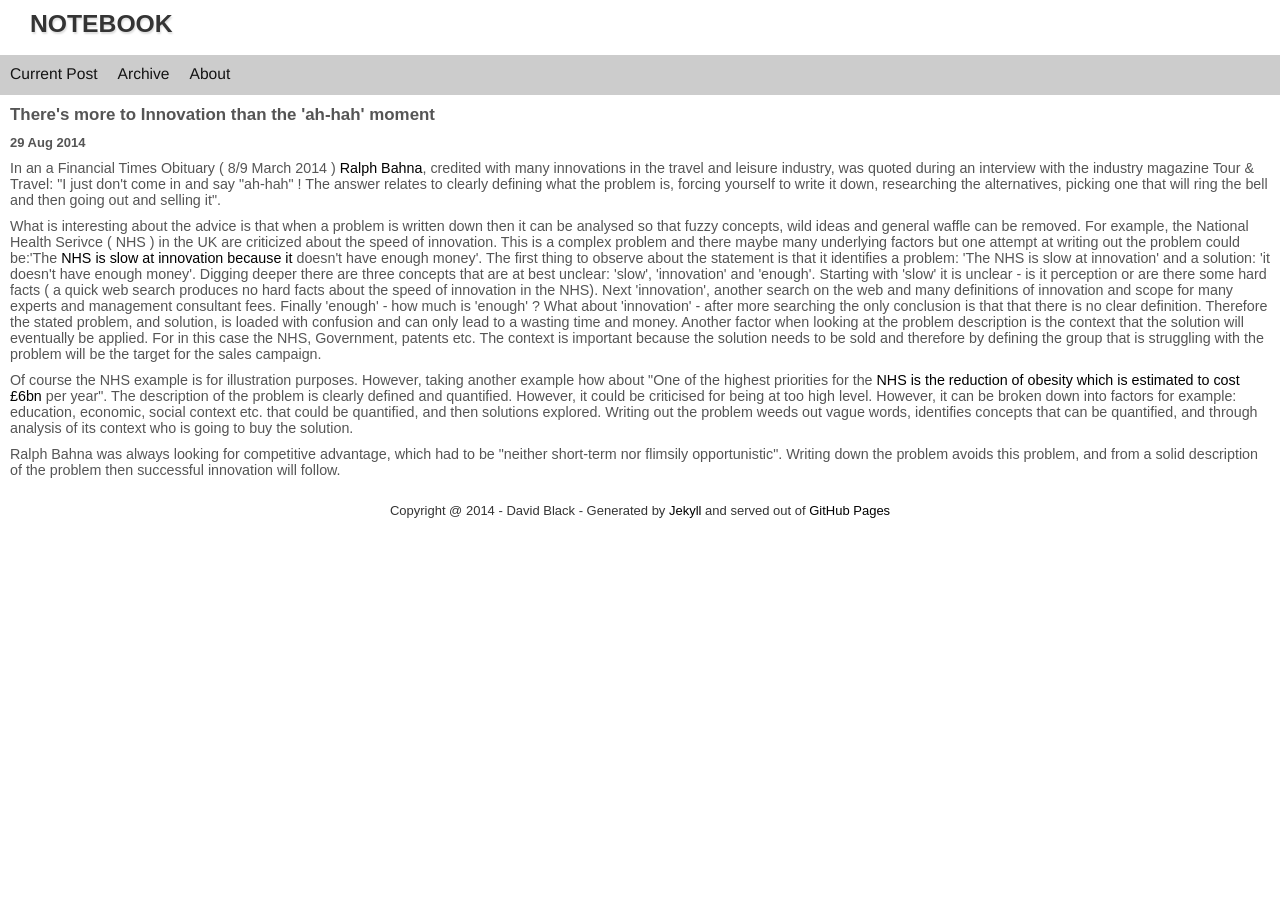
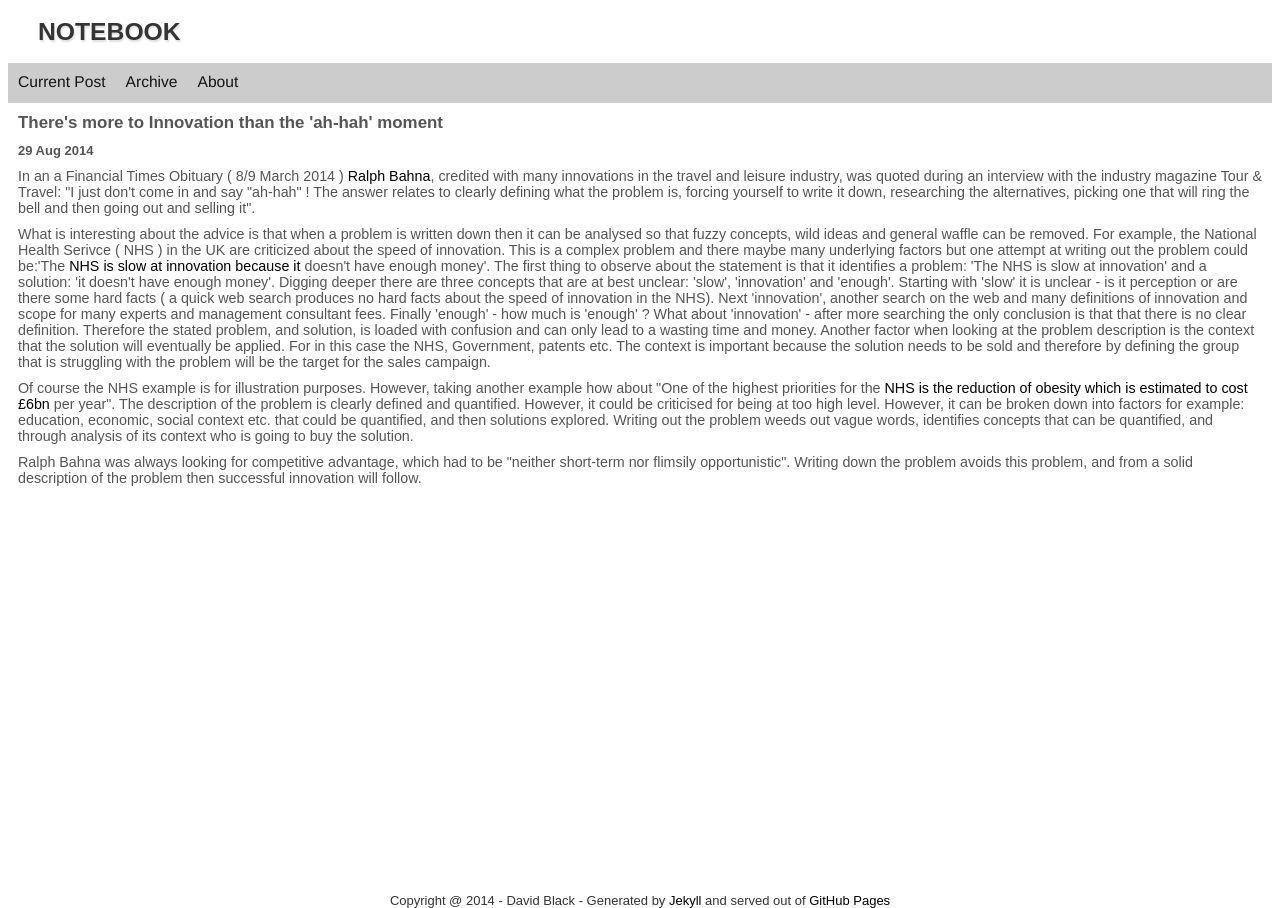
Before and after one commit to dtinblack/dtinblack.github.io, a Jekyll site: the page built from _posts/2014-08-29-current.html, in a window 1280 px wide. Built offline with Jekyll 4.4.1, drawn with Linux system fonts in a browser that asks for light colours.

Commit message:
modified footer

```diff
--- a/_layouts/default.html
+++ b/_layouts/default.html
@@ -10,6 +10,12 @@ title: General Blog
   <meta name="description" content="Notebook">
   <meta name="keywords" content="Wittgenstein,Mathematics,Computer Science">
   <meta name="author" content="David Black">
+
+  <!--  added the following for conversion to responsive --!>
+  <meta charset="utf-8">
+  <meta name="viewport" content="width=device-width; initial-scale=1; maximum-scale=1">
+  <!-- section finished --!>
+
   <link rel="stylesheet" href="/assets/css/layout.css"/>
   <link rel="apple-touch-icon-precomposed" sizes="57x57" href="/assets/images/apple-icon-57x57.png" />
   <link rel="apple-touch-icon-precomposed" sizes="76x76" href="/assets/images/apple-icon-76x76.png" />
@@ -29,12 +35,12 @@ title: General Blog
 
 </script>
 </head>
- <body>
+ <body class="wrapper">
   {% include header.html %}
   {% include menu.html %}
-  <div>
-     {{ content }}
-  </div>
+   <div class="wrapper-content">
+      {{ content }}
+   </div>
   {% include footer.html %}
  </body>
 </html>
--- a/_posts/2014-08-29-current.html
+++ b/_posts/2014-08-29-current.html
@@ -56,5 +56,3 @@ flimsily opportunistic&#34;. Writing down the problem avoids this problem, and f
 the problem then successful innovation will follow.
 
 </p>
-
-&nbsp;
--- a/assets/css/layout.css
+++ b/assets/css/layout.css
@@ -1,6 +1,8 @@
 /* CSS Layout */
 
-html, body {
+/* removed body */
+
+html {
     margin:0;
     height:100%;
     min-height:100%;
@@ -10,12 +12,21 @@ html, body {
     color: #555;
 }
 
-body {
+
+.wrapper {
    display: flex;
    display: -webkit-flex;
-   margin:0;
+/*   margin:0; */
+   min-height: 100vh;
    flex-direction: column;
    -webkit-flex-direction: column;
+}
+
+.wrapper-content {
+  -webkit-flex: 1;
+  -ms-flex: 1;
+  flex: 1;
+
 }
 
 /* Header */
@@ -109,14 +120,15 @@ a {
 }
 
 
-
-
 /* Post */
 
 .post {
-  flex: 8;
+  -webkit-flex: 8;
+//  flex: 8;
   overflow-y: scroll;
   text-align: left;
+  // trying to sort out sticky footer
+  // min-height: 100vh;
 }
 
 .post p {
@@ -180,7 +192,9 @@ a {
 /* Footer */
 
 footer {
-  flex: 0;
+/*  -webkit-flex: 1;
+//  -ms-flex: 1;
+//  flex: 1; */
   text-align: center;
   color: #343434;
 }
@@ -189,3 +203,12 @@ footer > a {
   text-decoration: none;
   color: black;
 }
+
+
+/* Media Query */
+
+@media only screen and (max-width : 640px) {
+
+//To do
+
+}
```
